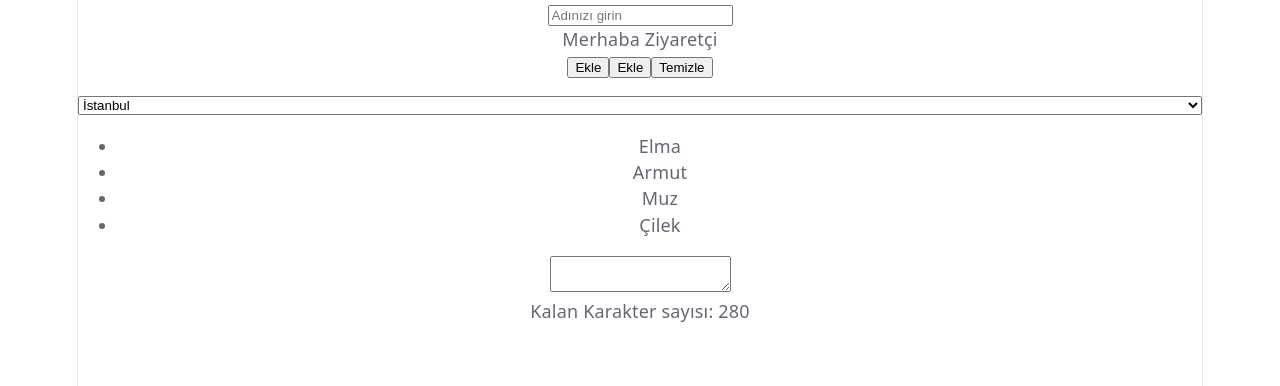
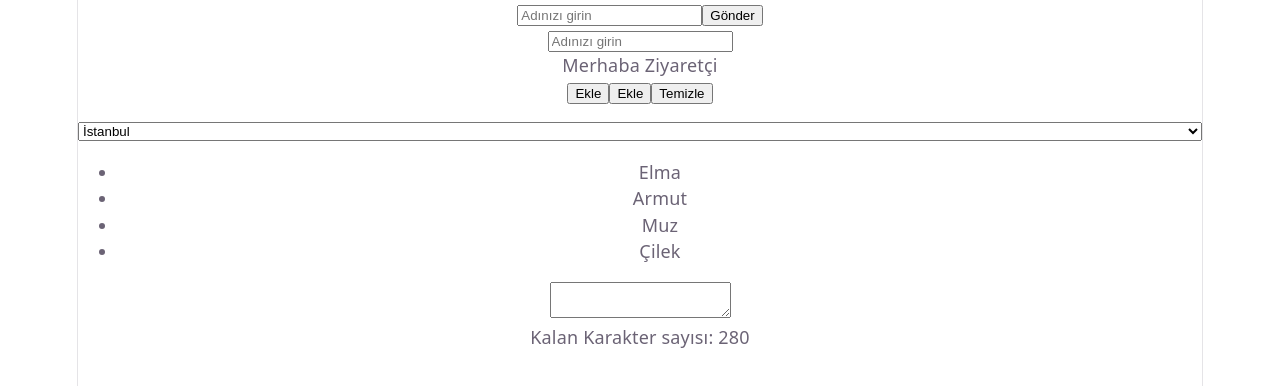
Before and after one commit to iclalinal/Kuzem-React-Dersi, a React (Vite) app: page / in a window 1280 px wide. Shown: the top 386 px of the page. Built offline with nearby package versions, Linux system fonts and the light colour scheme.

Commit message:
onSubmit örneği

```diff
--- a/src/App.tsx
+++ b/src/App.tsx
@@ -3,10 +3,12 @@ import SehirSec from "./components/SehirSec";
 import IsimListesi from "./components/IsimListesi";
 import AdInput from "./components/AdInput";
 import KarakterSayimi from "./components/KarakterSayimi";
+import MiniForm from "./components/MiniForm";
 
 function App(){
   return(
     <>
+    <MiniForm />
     <AdInput />
     <IsimListesi />
     <SehirSec />
--- /dev/null
+++ b/src/components/MiniForm.tsx
@@ -0,0 +1,22 @@
+import {useState} from "react";
+
+function MiniForm(){
+    const [ad, setAd] = useState("");
+
+    const handleChange = (e: React.ChangeEvent<HTMLInputElement>) => {
+        setAd(e.target.value);
+    }
+
+    const handleSubmit = (e: React.FormEvent<HTMLFormElement>) => {
+        e.preventDefault();
+        alert(`Merhaba ${ad}`);
+    }
+
+    return(
+        <form onSubmit={handleSubmit}>
+            <input value={ad} onChange={handleChange} placeholder="Adınızı girin" />
+            <button type="submit">Gönder</button>
+        </form>
+    )
+}
+export default MiniForm;
```
